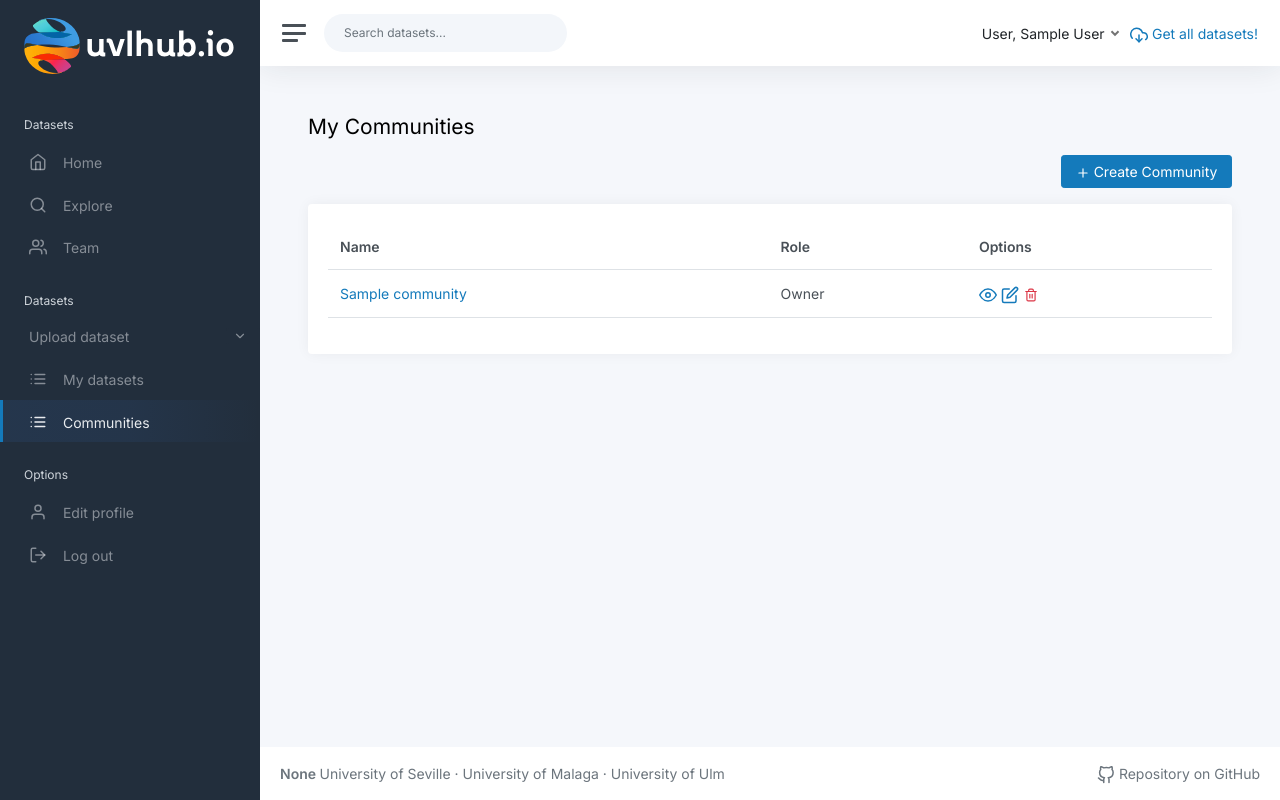
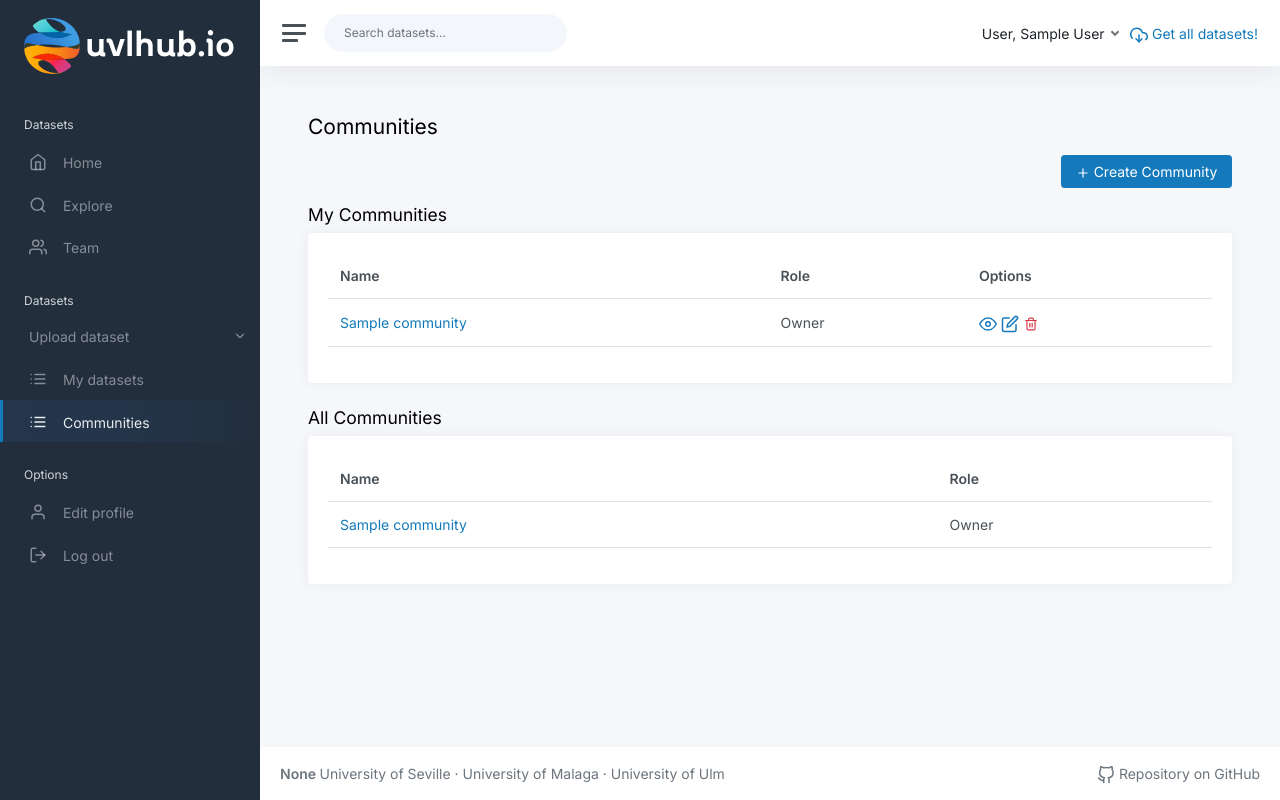
Before and after one commit to EGC-Porra-23-24/porra-hub, a Flask app: page /communities in a window 1280 px wide. Run offline with Flask 3, Linux system fonts and the light colour scheme; a user stored in the database is signed in; tables that the repository leaves empty hold one stand-in row (values such as "Sample post"); parts of the project's set-up code (start-up, migrations or seed data) failed here and were passed over; some libraries are stand-ins or nearby versions.

Commit message:
feat(dataset): Modificado listado de comunidades, mis comunidades y todas

```diff
--- a/app/modules/dataset/repositories.py
+++ b/app/modules/dataset/repositories.py
@@ -17,6 +17,7 @@ from core.repositories.BaseRepository import BaseRepository
 
 from app import db
 from app.modules.auth.models import Community
+from app.modules.auth.models import community_members
 
 logger = logging.getLogger(__name__)
 
@@ -139,6 +140,15 @@ class CommunityRepository:
         return Community.query.get(community_id)
 
     @staticmethod
+    def get_communities_by_member(current_user_id):
+        return (
+            Community.query
+            .join(community_members, community_members.c.community_id == Community.id)
+            .filter(community_members.c.user_id == current_user_id)
+            .all()
+        )
+
+    @staticmethod
     def get_community_by_name(name):
         return Community.query.filter_by(name=name).first()
 
--- a/app/modules/dataset/routes.py
+++ b/app/modules/dataset/routes.py
@@ -477,7 +477,9 @@ community_service = CommunityService()
 @login_required
 def list_communities():
     communities = CommunityService.list_communities()
+    my_communities = CommunityService.get_communities_by_member(current_user)
     return render_template('community/list_communities.html',
+                           my_communities=my_communities,
                            communities=communities,
                            current_user=current_user,
                            is_owner=CommunityService.is_owner,
--- a/app/modules/dataset/services.py
+++ b/app/modules/dataset/services.py
@@ -228,6 +228,10 @@ class CommunityService:
         return CommunityRepository.get_community_by_id(community_id)
 
     @staticmethod
+    def get_communities_by_member(current_user):
+        return CommunityRepository.get_communities_by_member(current_user.id)
+
+    @staticmethod
     def create_community(name, current_user):
         if CommunityRepository.get_community_by_name(name):
             abort(400, description="A community with this name already exists.")
--- a/app/modules/dataset/templates/community/list_communities.html
+++ b/app/modules/dataset/templates/community/list_communities.html
@@ -1,10 +1,10 @@
 {% extends "base_template.html" %}
 
-{% block title %}My Communities{% endblock %}
+{% block title %}All Communities{% endblock %}
 
 {% block content %}
 
-<h1 class="h3 mb-3">My Communities</h1>
+<h1 class="h3 mb-3">Communities</h1>
 
 <div class="d-flex justify-content-end mb-3">
     <a href="{{ url_for('community.create_community') }}" class="btn btn-primary">
@@ -12,8 +12,9 @@
     </a>
 </div>
 
-{% if communities %}
-    <div class="col-12">
+<h2 class="h4">My Communities</h2>
+{% if my_communities %}
+    <div class="col-12 mb-4">
         <div class="card">
             <div class="card-body">
                 <table class="table">
@@ -25,7 +26,7 @@
                         </tr>
                     </thead>
                     <tbody>
-                        {% for community in communities %}
+                        {% for community in my_communities %}
                             <tr>
                                 <td>
                                     <a href="{{ url_for('community.view_community', community_id=community.id) }}">
@@ -66,18 +67,49 @@
         </div>
     </div>
 {% else %}
-    <div class="col-12 col-md-6">
+    <p>You are not a member of any communities.</p>
+{% endif %}
+
+<h2 class="h4">All Communities</h2>
+{% if communities %}
+    <div class="col-12">
         <div class="card">
-            <div class="card-header">
-                <h5 class="card-title mb-0">No communities found</h5>
-            </div>
             <div class="card-body">
-                <p class="card-text">
-                    There are no communities available, try creating one.
-                </p>
+                <table class="table">
+                    <thead>
+                        <tr>
+                            <th>Name</th>
+                            <th>Role</th>
+                        </tr>
+                    </thead>
+                    <tbody>
+                        {% for community in communities %}
+                            <tr>
+                                <td>
+                                    <a href="{{ url_for('community.view_community', community_id=community.id) }}">
+                                        {{ community.name }}
+                                    </a>
+                                </td>
+                                <td>
+                                    {% if is_owner(community, current_user) %}
+                                        Owner
+                                    {% elif is_member(community, current_user) %}
+                                        Member
+                                    {% elif is_request(community, current_user) %}
+                                        Request
+                                    {% else %}
+                                        None
+                                    {% endif %}
+                                </td>
+                            </tr>
+                        {% endfor %}
+                    </tbody>
+                </table>
             </div>
         </div>
     </div>
+{% else %}
+    <p>No communities available. Try creating one!</p>
 {% endif %}
 
 {% endblock %}
```
Lines whose indentation alone changed are shown as unchanged.
